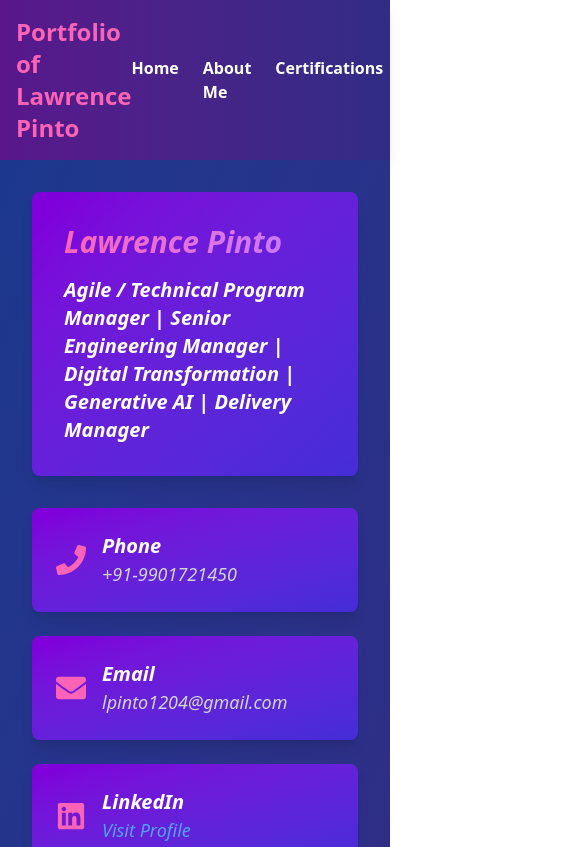
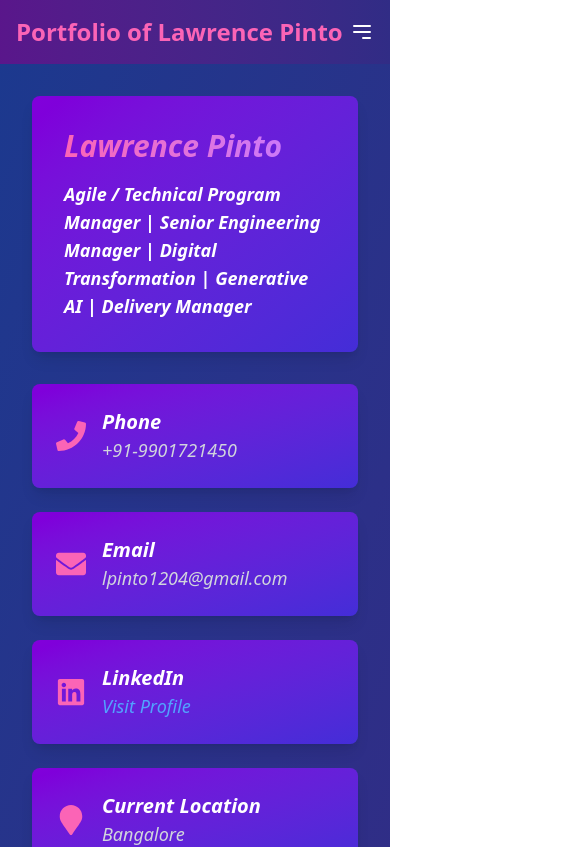
Before and after one commit to lpintoamsys/latestportfolio, a React (Vite) app: page / in a window 390 px wide. Shown: the top 847 px of the page, 585 px wide, since content can reach past the window. Built offline with nearby package versions, Linux system fonts and the light colour scheme.

Commit message:
first commit

```diff
--- a/src/components/Navbar.jsx
+++ b/src/components/Navbar.jsx
@@ -1,19 +1,53 @@
 import { NavLink } from "react-router-dom";
-import React from "react";
+import React, { useState } from "react";
 
 export default function Navbar() {
+  const [isMenuOpen, setIsMenuOpen] = useState(false);
+
+  const toggleMenu = () => {
+    setIsMenuOpen(!isMenuOpen);
+  };
+
   return (
-    <nav className="bg-gradient-to-r from-purple-900 to-indigo-900 p-4 shadow-lg justify-center">
+    <nav className="bg-gradient-to-r from-purple-900 to-indigo-900 p-4 shadow-lg">
       <div className="container mx-auto flex justify-between items-center">
+        {/* Logo or Brand Name */}
         <NavLink to="/" className="text-2xl font-bold text-pink-400">
           Portfolio of Lawrence Pinto
         </NavLink>
-        <ul className="flex space-x-6 text-md font-semibold">
+
+        {/* Hamburger Menu Button (Mobile Only) */}
+        <button
+          onClick={toggleMenu}
+          className="text-white hover:text-pink-400 focus:outline-none lg:hidden"
+        >
+          <svg
+            className="w-6 h-6"
+            fill="none"
+            stroke="currentColor"
+            viewBox="0 0 24 24"
+            xmlns="http://www.w3.org/2000/svg"
+          >
+            <path
+              strokeLinecap="round"
+              strokeLinejoin="round"
+              strokeWidth="2"
+              d="M4 6h16M4 12h16m-7 6h7"
+            ></path>
+          </svg>
+        </button>
+
+        {/* Navigation Links */}
+        <ul
+          className={`${
+            isMenuOpen ? "block" : "hidden"
+          } lg:flex lg:space-x-6 text-md font-semibold mt-4 lg:mt-0`}
+        >
           <li>
             <NavLink
               to="/"
               className={({ isActive }) =>
-                `text-white hover:text-pink-400 transition-colors ${
+                `block lg:inline-block text-white hover:text-pink-400 transition-colors p-2 ${
                   isActive ? "text-pink-400 font-bold" : ""
                 }`
               }
@@ -25,7 +59,7 @@ export default function Navbar() {
             <NavLink
               to="/about"
               className={({ isActive }) =>
-                `text-white hover:text-pink-400 transition-colors ${
+                `block lg:inline-block text-white hover:text-pink-400 transition-colors p-2 ${
                   isActive ? "text-pink-400 font-bold" : ""
                 }`
               }
@@ -33,12 +67,11 @@ export default function Navbar() {
               About Me
             </NavLink>
           </li>
-
           <li>
             <NavLink
               to="/certifications"
               className={({ isActive }) =>
-                `text-white hover:text-pink-400 transition-colors ${
+                `block lg:inline-block text-white hover:text-pink-400 transition-colors p-2 ${
                   isActive ? "text-pink-400 font-bold" : ""
                 }`
               }
@@ -46,12 +79,11 @@ export default function Navbar() {
               Certifications
             </NavLink>
           </li>
-
           <li>
             <NavLink
               to="/domain"
               className={({ isActive }) =>
-                `text-white hover:text-pink-400 transition-colors ${
+                `block lg:inline-block text-white hover:text-pink-400 transition-colors p-2 ${
                   isActive ? "text-pink-400 font-bold" : ""
                 }`
               }
@@ -59,12 +91,11 @@ export default function Navbar() {
               Domain Expertise
             </NavLink>
           </li>
-
           <li>
             <NavLink
               to="/skills"
               className={({ isActive }) =>
-                `text-white hover:text-pink-400 transition-colors ${
+                `block lg:inline-block text-white hover:text-pink-400 transition-colors p-2 ${
                   isActive ? "text-pink-400 font-bold" : ""
                 }`
               }
@@ -72,12 +103,11 @@ export default function Navbar() {
               Skills
             </NavLink>
           </li>
-
           <li>
             <NavLink
               to="/highlights"
               className={({ isActive }) =>
-                `text-white hover:text-pink-400 transition-colors ${
+                `block lg:inline-block text-white hover:text-pink-400 transition-colors p-2 ${
                   isActive ? "text-pink-400 font-bold" : ""
                 }`
               }
@@ -85,12 +115,11 @@ export default function Navbar() {
               Key Highlights
             </NavLink>
           </li>
-
           <li>
             <NavLink
               to="/strengths"
               className={({ isActive }) =>
-                `text-white hover:text-pink-400 transition-colors ${
+                `block lg:inline-block text-white hover:text-pink-400 transition-colors p-2 ${
                   isActive ? "text-pink-400 font-bold" : ""
                 }`
               }
@@ -98,12 +127,11 @@ export default function Navbar() {
               Strengths
             </NavLink>
           </li>
-
           <li>
             <NavLink
               to="/experience"
               className={({ isActive }) =>
-                `text-white hover:text-pink-400 transition-colors ${
+                `block lg:inline-block text-white hover:text-pink-400 transition-colors p-2 ${
                   isActive ? "text-pink-400 font-bold" : ""
                 }`
               }
@@ -111,12 +139,11 @@ export default function Navbar() {
               Work Experience
             </NavLink>
           </li>
-
           <li>
             <NavLink
               to="/references"
               className={({ isActive }) =>
-                `text-white hover:text-pink-400 transition-colors ${
+                `block lg:inline-block text-white hover:text-pink-400 transition-colors p-2 ${
                   isActive ? "text-pink-400 font-bold" : ""
                 }`
               }
@@ -124,14 +151,8 @@ export default function Navbar() {
               References
             </NavLink>
           </li>
-
-
-
-
         </ul>
       </div>
     </nav>
   );
 }
-
-export { Navbar}
--- a/src/pages/Home.jsx
+++ b/src/pages/Home.jsx
@@ -35,7 +35,7 @@ export default function Home() {
           <h1 className="text-3xl font-bold bg-clip-text text-transparent bg-gradient-to-r from-pink-400 to-purple-400">
             Lawrence Pinto
           </h1>
-          <h2 className="text-xl font-semibold mt-4">
+          <h2 className="text-lg font-semibold mt-4">
             Agile / Technical Program Manager | Senior Engineering Manager | Digital
             Transformation | Generative AI | Delivery Manager
           </h2>
```
